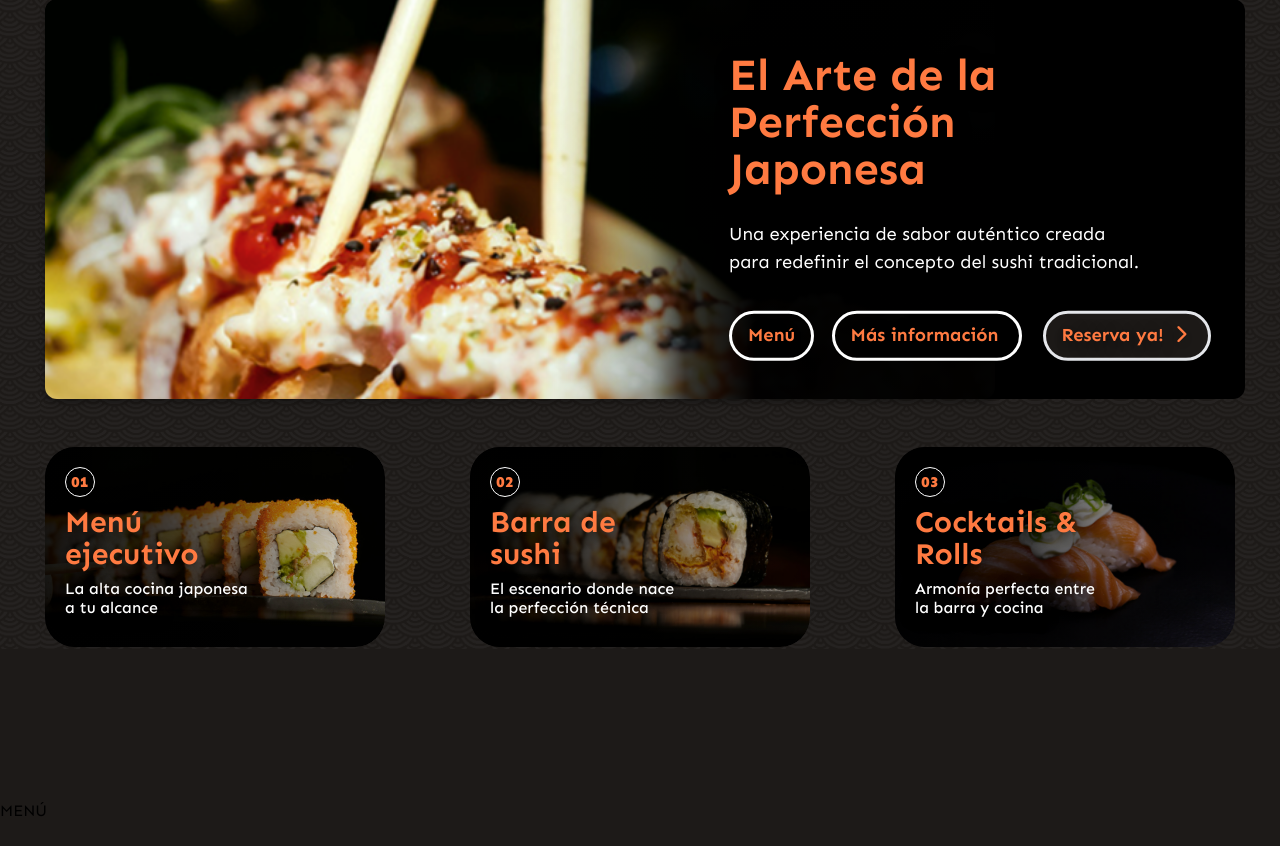
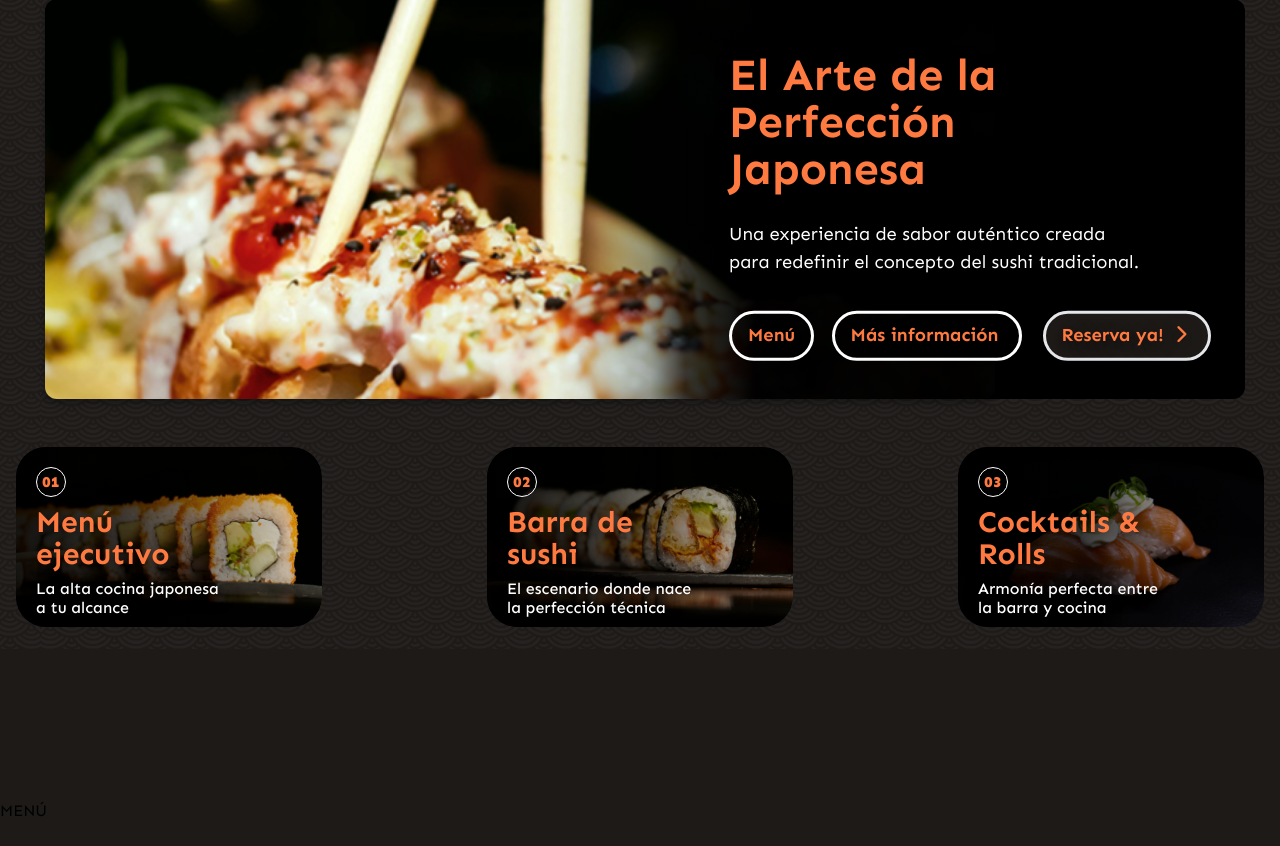
Before and after one commit to Valencua/umai-web, a Flask app: page / in a window 1280 px wide. Shown: the part 151-997 px from the top of the page. Run offline with Flask 3, Linux system fonts and the light colour scheme; style sheets or scripts are compiled from the project's sources; some libraries are stand-ins or nearby versions.

Commit message:
fix: alineacion de cards con el banner

```diff
--- a/static/css/style-inicio.css
+++ b/static/css/style-inicio.css
@@ -108,9 +108,12 @@
     display: flex;
     flex-wrap: wrap;
     justify-content: center;
-    gap: 85px;
+    gap: 165px;
     margin-top: 3rem;
     padding: 0 16px;
+    width: 100%;
+    margin-left: auto;
+    margin-right: auto;
 }
 .portadas-card {
     position: relative;
--- a/templates/index.html
+++ b/templates/index.html
@@ -26,7 +26,8 @@
             <img src="{{ url_for('static', filename='img/FOTO-INICIO.png') }}" alt="Imagen de inicio">
             <div class="imagen-inicio-overlay" aria-hidden="true"></div>
             <h1>El Arte de la Perfección Japonesa</h1>
-            <p>Una experiencia de sabor auténtico creada para redefinir el concepto del sushi tradicional.</p>
+            <div class="flex-shrink">
+                <p>Una experiencia de sabor auténtico creada para redefinir el concepto del sushi tradicional.</p>
             <a href="#menu">
                 <button id="boton-menu" class="bg-transparent border border-white font-semibold py-2 px-4 rounded-full transition-colors duration-300 hover:bg-white">
                     Menú
@@ -42,6 +43,7 @@
                     Reserva ya! <i class="fa-solid fa-chevron-right"></i>
                 </button>
             </a>
+            </div>
         </div>
 
         <div class="portadas-cards">
```
